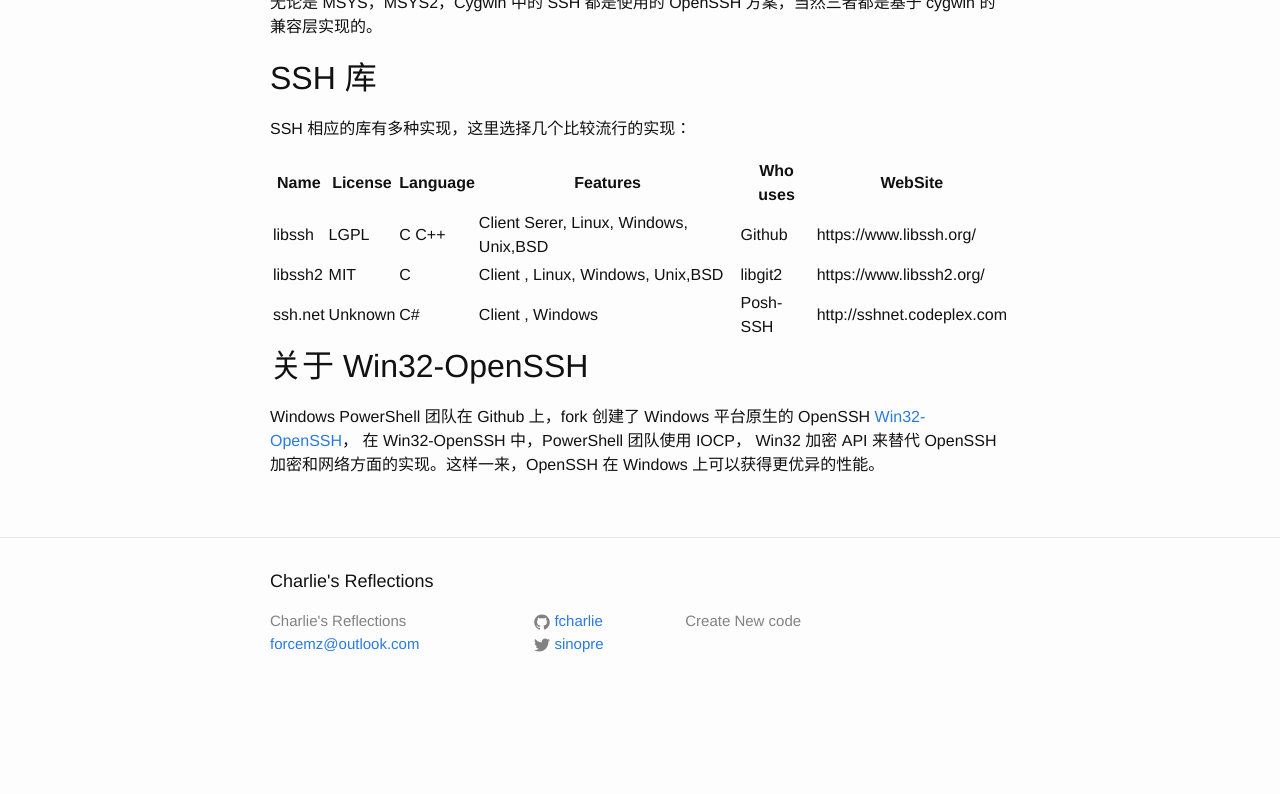
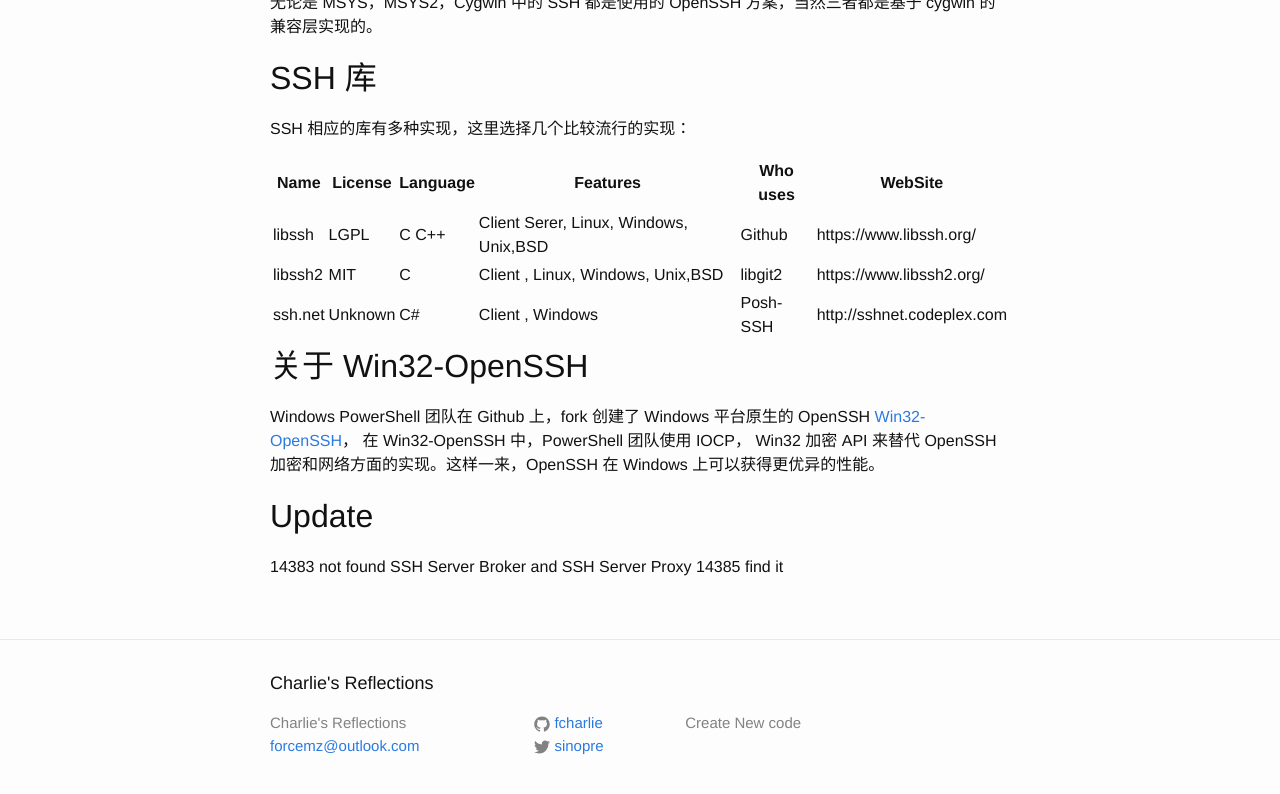
Before and after one commit to fcharlie/fcharlie.github.io, a Jekyll site: the page built from _posts/2016-06-04-WindowsSshServer.md, in a window 1280 px wide and 900 px high, scrolled down 2208 px, cut to the strip 83-877 px from the top of the window. Built offline with Jekyll 4.4.1, drawn with Linux system fonts in a browser that asks for light colours; before the commit the page ends 3006 px from its top, so only the background shows below that.

Commit message:
Update SSH

```diff
--- a/_posts/2016-06-04-WindowsSshServer.md
+++ b/_posts/2016-06-04-WindowsSshServer.md
@@ -104,3 +104,8 @@
 Windows PowerShell 团队在 Github 上，fork 创建了 Windows 平台原生的 OpenSSH [Win32-OpenSSH](github.com/PowerShell/Win32-OpenSSH)，
 在 Win32-OpenSSH 中，PowerShell 团队使用 IOCP， Win32 加密 API 来替代 OpenSSH 加密和网络方面的实现。这样一来，OpenSSH 在 Windows
 上可以获得更优异的性能。
+
+## Update
+
+14383 not found SSH Server Broker and SSH Server Proxy
+14385 find it
```
